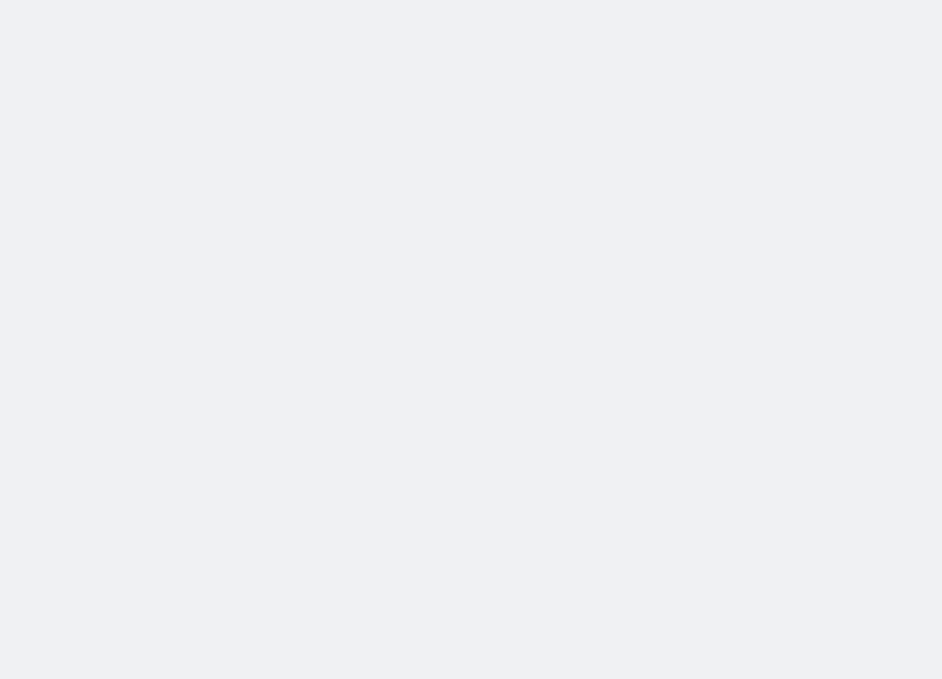
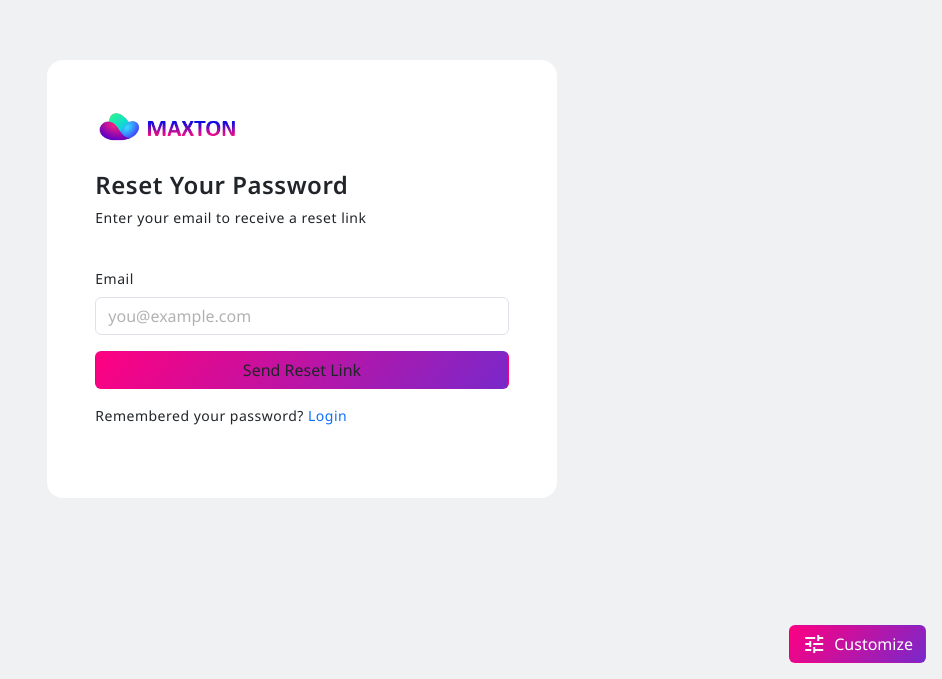
Before and after one commit to dafriyie7/App-statistics, a React (Vite) app: page /reset-password in a window 1280 px wide. Before the commit this address had no page. Shown: the part 121-800 px from the top of the page, without its empty margins (338-1280 px from the left). Built offline with nearby package versions, Linux system fonts and the light colour scheme.

Commit message:
updated themes

```diff
--- a/index.html
+++ b/index.html
@@ -23,6 +23,7 @@
 			rel="stylesheet"
 			href="https://cdnjs.cloudflare.com/ajax/libs/font-awesome/6.5.0/css/all.min.css"
 		/>
+		<link href="https://fonts.googleapis.com/css?family=Material+Icons+Outlined" rel="stylesheet">
 	</head>
 	<body>
 		<div id="root"></div>
--- a/src/App.jsx
+++ b/src/App.jsx
@@ -9,6 +9,7 @@ import BeneficiariesManagement from "./pages/BeneficiariesManagement";
 import DeviceManagement from "./pages/DeviceManagement";
 import EditBeneficiary from "./pages/EditBeneficiary";
 import EditDevice from "./pages/EditDevice";
+import ResetPassword from "./pages/ResetPassword";
 
 function App() {
 	return (
@@ -17,6 +18,7 @@ function App() {
 				{/* Public Routes (No Layout) */}
 				<Route path="/signin" element={<SignIn />} />
 				<Route path="/register" element={<SignUp />} />
+				<Route path="/reset-password" element={<ResetPassword />} />
 
 				{/* Protected Routes (With Layout) */}
 				<Route path="/" element={<Layout />}>
--- a/src/components/ThemeBtn.jsx
+++ b/src/components/ThemeBtn.jsx
@@ -1,28 +1,23 @@
 import { useEffect, useState } from "react";
-import "bootstrap/dist/js/bootstrap.bundle.min.js"; // Required for Bootstrap components
-
-import "bootstrap/dist/css/bootstrap.min.css";
 import "bootstrap/dist/js/bootstrap.bundle.min.js";
 
-// Plugins
+import "../assets/css/pace.min.css";
+
+/* <!--plugins--> */
 import "../assets/plugins/perfect-scrollbar/css/perfect-scrollbar.css";
 import "../assets/plugins/metismenu/metisMenu.min.css";
 import "../assets/plugins/metismenu/mm-vertical.css";
 import "../assets/plugins/simplebar/css/simplebar.css";
-
-// Bootstrap layout
+/* <!--bootstrap css--> */
 import "../assets/css/bootstrap.min.css";
+/* <!--main css--> */
 import "../assets/css/bootstrap-extended.css";
-
-// Your themes
-import "../sass/main.scss"; // ✅ light theme wrapped in [data-bs-theme="light"]
-import "../sass/dark-theme.css"; // ✅ dark theme with [data-bs-theme="dark"]
-
-// Optional
+import "../sass/main.css";
+import "../sass/dark-theme.css";
+import "../sass/blue-theme.css";
+import "../sass/semi-dark.css";
+import "../sass/bordered-theme.css";
 import "../sass/responsive.css";
-
-
-// import "../sass/main.scss";
 
 const ThemeBtn = () => {const [selectedTheme, setSelectedTheme] = useState("light");
 
@@ -44,10 +39,34 @@ const ThemeBtn = () => {const [selectedTheme, setSelectedTheme] = useState("ligh
 	}, []);
 
 
-const themes = [
-	{ id: "LightTheme", label: "Light", icon: "light_mode", theme: "light" },
-	{ id: "DarkTheme", label: "Dark", icon: "dark_mode", theme: "dark" },
-];
+	const themes = [
+		{
+			id: "LightTheme",
+			label: "Light",
+			icon: "light_mode",
+			theme: "light",
+		},
+		{ id: "DarkTheme", label: "Dark", icon: "dark_mode", theme: "dark" },
+		{
+			id: "BlueTheme",
+			label: "Blue",
+			icon: "color_lens",
+			theme: "blue-theme",
+		}, // fix this
+		{
+			id: "SemiDarkTheme",
+			label: "Semi Dark",
+			icon: "brightness_4",
+			theme: "semi-dark",
+		},
+		{
+			id: "BorderedTheme",
+			label: "Bordered",
+			icon: "border_all",
+			theme: "bordered",
+		},
+	];
+
 
 	return (
 		<>
--- /dev/null
+++ b/src/components/ThemeBtnback.jsx
@@ -0,0 +1,96 @@
+import { useTheme } from "../context/ThemeContext";
+import "bootstrap/dist/js/bootstrap.bundle.min.js";
+
+// 🌈 GLOBAL STYLE IMPORTS – keep these once, here or in `main.jsx`
+import "../assets/plugins/perfect-scrollbar/css/perfect-scrollbar.css";
+import "../assets/plugins/metismenu/metisMenu.min.css";
+import "../assets/plugins/metismenu/mm-vertical.css";
+import "../assets/plugins/simplebar/css/simplebar.css";
+import "../assets/css/bootstrap.min.css";
+import "../assets/css/bootstrap-extended.css";
+
+import "../sass/main.scss"; // light
+import "../sass/dark-theme.css"; // dark
+import "../sass/blue-theme.css"; // .blue-theme
+import "../sass/semi-dark.css"; // .semi-dark
+import "../sass/bordered-theme.css"; // .bordered-theme
+import "../sass/responsive.css";
+
+const THEMES = [
+	{ id: "LightTheme", label: "Light", icon: "light_mode", theme: "light" },
+	{ id: "DarkTheme", label: "Dark", icon: "dark_mode", theme: "dark" },
+	{ id: "BlueTheme", label: "Blue", icon: "water_drop", theme: "blue" },
+	{
+		id: "SemiDark",
+		label: "Semi-Dark",
+		icon: "contrast",
+		theme: "semi-dark",
+	},
+	{ id: "Bordered", label: "Bordered", icon: "grid_on", theme: "bordered" },
+];
+
+export default function ThemeBtn() {
+	const { theme, setTheme } = useTheme();
+
+	return (
+		<>
+			{/* --- Off-canvas customizer --- */}
+			<div
+				id="themeCustomizer"
+				className="offcanvas offcanvas-end"
+				data-bs-scroll="true"
+				tabIndex="-1"
+			>
+				<div className="offcanvas-header border-bottom h-70">
+					<div>
+						<h5 className="mb-0">Theme Customizer</h5>
+						<p className="mb-0">Choose your look &amp; feel</p>
+					</div>
+					<button
+						className="primaery-menu-close btn p-0 border-0 bg-transparent"
+						data-bs-dismiss="offcanvas"
+					>
+						<i className="material-icons-outlined">close</i>
+					</button>
+				</div>
+
+				<div className="offcanvas-body">
+					<p className="fw-semibold">Theme variation</p>
+					<div className="row g-3">
+						{THEMES.map(({ id, label, icon, theme: value }) => (
+							<div key={id} className="col-12 col-xl-6">
+								<input
+									type="radio"
+									id={id}
+									className="btn-check"
+									name="theme-options"
+									checked={theme === value}
+									onChange={() => setTheme(value)}
+								/>
+								<label
+									htmlFor={id}
+									className="btn btn-outline-secondary d-flex flex-column gap-1 align-items-center justify-content-center p-4"
+								>
+									<span className="material-icons-outlined">
+										{icon}
+									</span>
+									<span>{label}</span>
+								</label>
+							</div>
+						))}
+					</div>
+				</div>
+			</div>
+
+			{/* --- Floating toggle button --- */}
+			<button
+				type="button"
+				className="btn btn-grd btn-grd-primary position-fixed bottom-0 end-0 m-3 d-flex align-items-center gap-2"
+				data-bs-toggle="offcanvas"
+				data-bs-target="#themeCustomizer"
+			>
+				<i className="material-icons-outlined">tune</i>Customize
+			</button>
+		</>
+	);
+}
--- /dev/null
+++ b/src/context/ThemeContext.jsx
@@ -0,0 +1,40 @@
+import { createContext, useContext, useLayoutEffect, useState } from "react";
+
+const BODY_THEMES = ["blue", "semi-dark", "bordered"];
+const BODY_CLASSES = BODY_THEMES.map((t) => `${t}-theme`);
+const DEFAULT_THEME = localStorage.getItem("theme") || "light";
+
+const ThemeContext = createContext({
+	theme: DEFAULT_THEME,
+	setTheme: () => {},
+});
+
+export const useTheme = () => useContext(ThemeContext);
+
+export function ThemeProvider({ children }) {
+	const [theme, setTheme] = useState(DEFAULT_THEME);
+
+	useLayoutEffect(() => {
+		const root = document.documentElement;
+		const body = document.body;
+
+		// Fix: Only set "light" or "dark" for Bootstrap’s native theming
+		const bsTheme =
+			theme === "dark" || theme === "semi-dark" ? "dark" : "light";
+		root.setAttribute("data-bs-theme", bsTheme);
+
+		// Custom themes via body class
+		body.classList.remove(...BODY_CLASSES);
+		if (BODY_THEMES.includes(theme)) {
+			body.classList.add(`${theme}-theme`);
+		}
+
+		localStorage.setItem("theme", theme);
+	}, [theme]);
+
+	return (
+		<ThemeContext.Provider value={{ theme, setTheme }}>
+			{children}
+		</ThemeContext.Provider>
+	);
+}
--- /dev/null
+++ b/src/pages/ResetPassword.jsx
@@ -0,0 +1,114 @@
+import React, { useState } from "react";
+import { useNavigate } from "react-router-dom";
+import ThemeBtn from "../components/ThemeBtn";
+import logo from "../assets/images/logo1.png";
+
+const ResetPassword = () => {
+	const navigate = useNavigate();
+	const [email, setEmail] = useState("");
+	const [loading, setLoading] = useState(false);
+	const [message, setMessage] = useState("");
+	const [error, setError] = useState("");
+
+	const handleReset = async (e) => {
+		e.preventDefault();
+		setError("");
+		setMessage("");
+		setLoading(true);
+
+		// 🔁 Replace with real API call
+		await new Promise((res) => setTimeout(res, 1000));
+
+		if (email.trim() === "") {
+			setError("Please enter your email address.");
+			setLoading(false);
+			return;
+		}
+
+		setMessage("If this email is registered, a reset link has been sent.");
+		setLoading(false);
+	};
+
+	return (
+		<div className="auth-basic-wrapper d-flex align-items-center justify-content-center min-h-screen">
+			<div className="container-fluid my-5 my-lg-0">
+				<div className="row">
+					<div className="col-12 col-md-8 col-lg-6 col-xl-5 col-xxl-4 mx-auto">
+						<div className="card rounded-4 mb-0 border-top border-4 border-primary border-gradient-1">
+							<div className="card-body p-5">
+								<img
+									src={logo}
+									className="mb-4"
+									width="145"
+									alt="logo"
+								/>
+								<h4 className="fw-bold">Reset Your Password</h4>
+								<p className="mb-0">
+									Enter your email to receive a reset link
+								</p>
+
+								{error && (
+									<div className="alert alert-danger mt-4 py-2">
+										{error}
+									</div>
+								)}
+								{message && (
+									<div className="alert alert-success mt-4 py-2">
+										{message}
+									</div>
+								)}
+
+								<form
+									className="row g-3 my-4"
+									onSubmit={handleReset}
+								>
+									<div className="col-12">
+										<label
+											htmlFor="email"
+											className="form-label"
+										>
+											Email
+										</label>
+										<input
+											id="email"
+											type="email"
+											className="form-control"
+											placeholder="you@example.com"
+											value={email}
+											onChange={(e) =>
+												setEmail(e.target.value)
+											}
+											required
+										/>
+									</div>
+									<div className="col-12">
+										<div className="d-grid">
+											<button
+												type="submit"
+												className="btn btn-grd-primary"
+												disabled={loading}
+											>
+												{loading
+													? "Sending…"
+													: "Send Reset Link"}
+											</button>
+										</div>
+									</div>
+									<div className="col-12 text-start">
+										<p className="mb-0">
+											Remembered your password?{" "}
+											<a href="/signin">Login</a>
+										</p>
+									</div>
+								</form>
+							</div>
+						</div>
+					</div>
+				</div>
+			</div>
+			<ThemeBtn />
+		</div>
+	);
+};
+
+export default ResetPassword;
--- a/src/pages/SignIn.jsx
+++ b/src/pages/SignIn.jsx
@@ -168,7 +168,7 @@ const LoginPage = () => {
 									</div>
 
 									<div className="col-md-6 text-end">
-										<a href="/forgot-password">
+										<a href="/reset-password">
 											Forgot Password?
 										</a>
 									</div>
```
Also changed, not shown: src/components/Footer.jsx (+17 -17 lines), src/main.jsx (+17 -12 lines), src/sass/blue-theme.css (line endings or trailing spaces).
